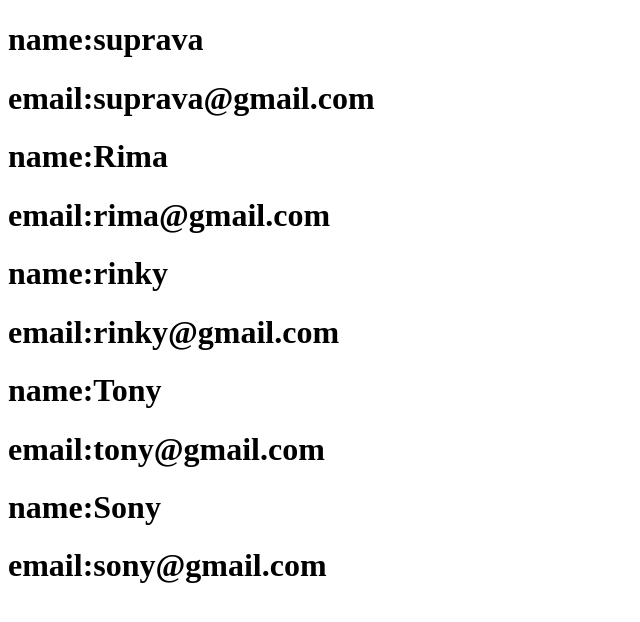
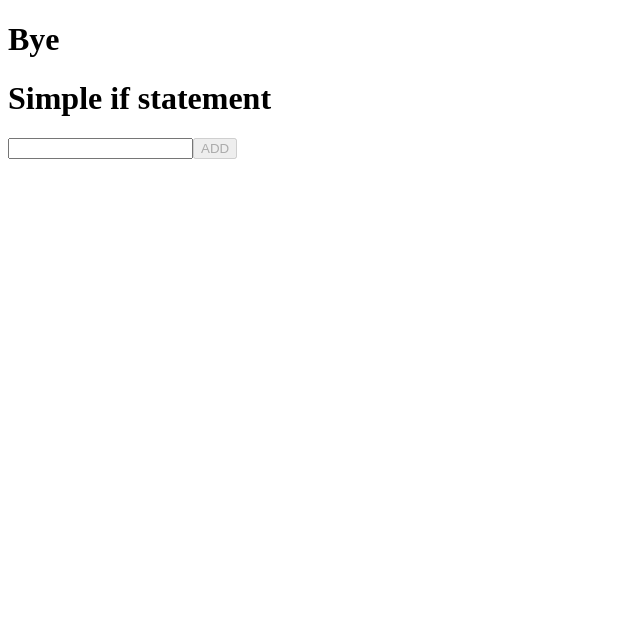
Before and after one commit to suprava16/REact_session_8, a React (Create React App) app: page / in a window 1280 px wide. Shown: the top 622 px of the page, without its empty margins (0-640 px from the left). Built offline with nearby package versions, Linux system fonts and the light colour scheme.

Commit message:
array and conditional statements

```diff
--- a/src/App.js
+++ b/src/App.js
@@ -7,6 +7,7 @@
 import AddData from "./StateVariables/AddData"
 import ArrayCom from "./Array/ArrayCom"
 import ArrayObject from "./Array/ArrayObject"
+import Conditions from "./ConditionalRenderning/Conditions"
 class App extends React.Component {
   render() {
     return (
@@ -17,7 +18,8 @@
         {/* <SetStateMethod/> */}
         {/* <AddData/> */}
         {/* <ArrayCom/> */}
-        <ArrayObject/>
+        {/* <ArrayObject/> */}
+        <Conditions/>
       </>
 
 
--- a/src/Array/ArrayObject.js
+++ b/src/Array/ArrayObject.js
@@ -28,6 +28,27 @@
       ]
     }
   }
+  handlePush=()=>{
+    var temp=this.state.user
+    temp.push({
+      name:"Sima",
+      email:"sima@gmail.com"
+
+    })
+    this.setState({
+      user:temp
+    })
+
+  }
+  handlePop=()=>{
+    var temp=this.state.user
+    temp.pop()
+    this.setState({
+      user:temp
+    })
+
+
+  }
   render() {
     return (
       <div>
@@ -36,9 +57,12 @@
                 <div key={index}>
                   <h1>name:{item.name}</h1>
                   <h1>email:{item.email}</h1>
+
                 </div>
               )
           })}
+          <button onClick={this.handlePush}>PUSH</button>
+          <button onClick={this.handlePop}>POP</button>
       </div>
     )
   }
--- /dev/null
+++ b/src/Assignment.js
@@ -0,0 +1,4 @@
+// 1. two separate lists need to be created.
+// 2. One will be to maintain tasks to be done and the other will have the tasks that are completed.
+//3.  when the user marks a task completed from the to-do list then that task should be removed from to-do list
+//and added to completed list
--- /dev/null
+++ b/src/ConditionalRenderning/Conditions.js
@@ -0,0 +1,34 @@
+import React from "react"
+
+export default class Conditions extends React.Component{
+
+  constructor(){
+    super()
+    this.state={
+      num:30,
+      text:""
+    }
+  }
+  handleChange=(event)=>{
+    this.setState({
+      text: event.target.value
+    })
+  }
+  render(){
+
+    return(
+      <div>
+       {this.state.num===20?<h1>Hello</h1>:<h1>Bye</h1>}
+
+       {this.state.num===30 &&
+       <h1>Simple if statement</h1>
+       }
+       <input type="text" onChange={this.handleChange}/>
+       <button disabled={this.state.text===""?true:false}>ADD</button>
+
+
+
+      </div>
+    )
+  }
+}
```
